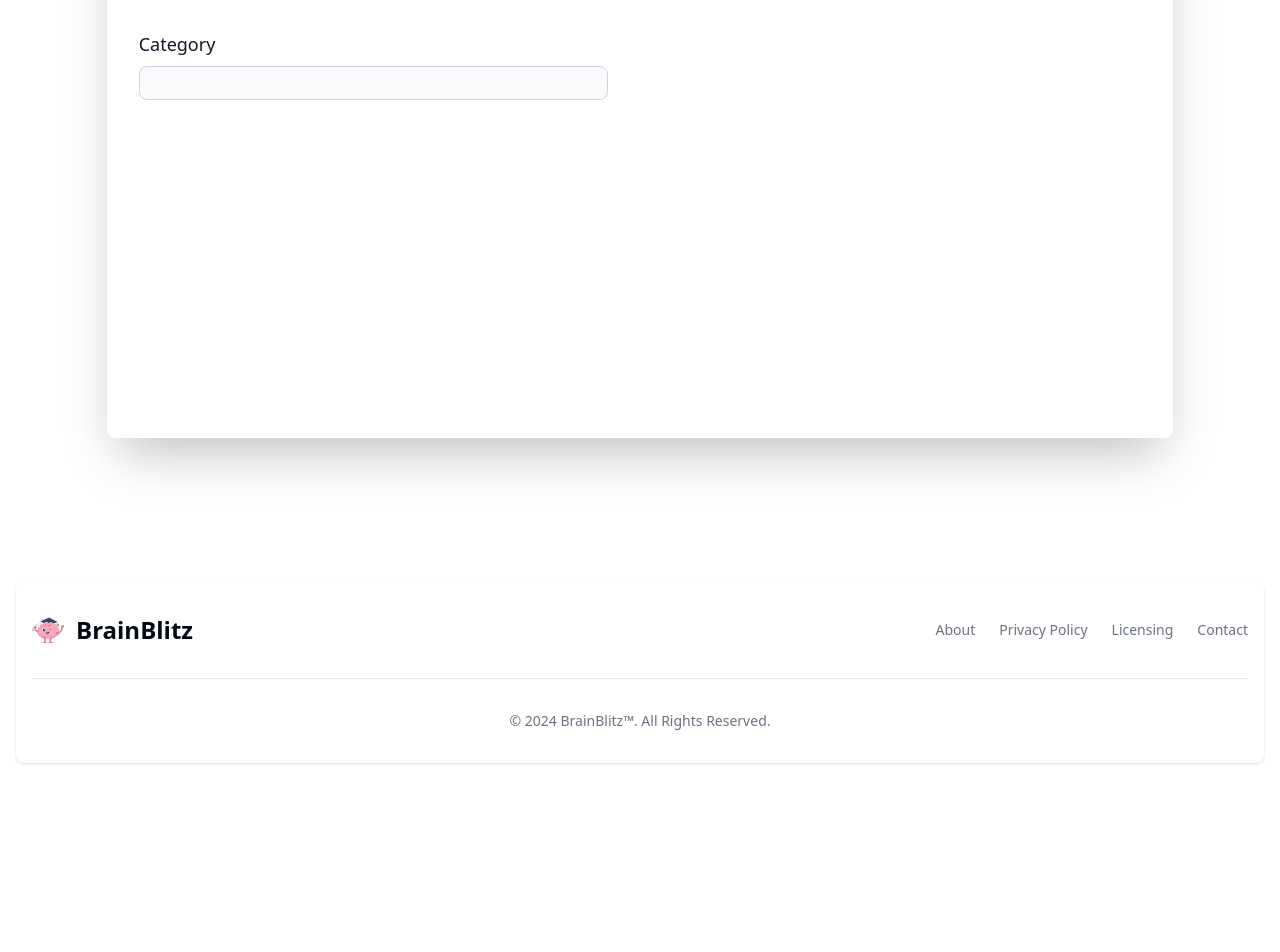
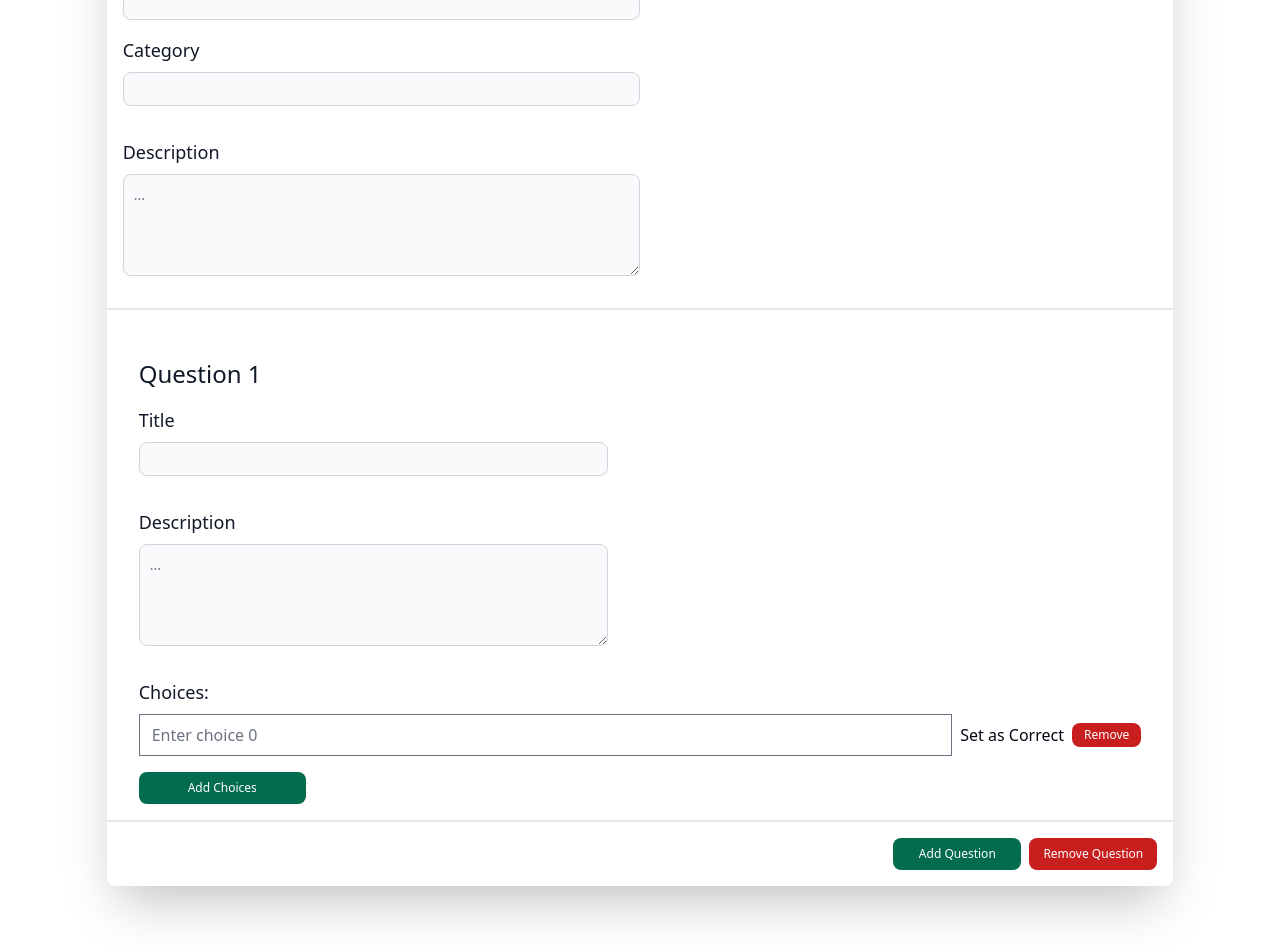
Before and after one commit to SSKiyan25/BrainBlitz, a Vue app: page /flashcard in a window 1280 px wide. Shown: the part 340-1292 px from the top of the page. Before the commit the page ends 1119 px from the top, so only its background shows below. Built offline with nearby package versions, Linux system fonts and the light colour scheme.

Commit message:
added flashcard functionality

```diff
--- a/index.html
+++ b/index.html
@@ -7,7 +7,7 @@
     <title>BrainBlitz</title>
   </head>
   <body>
-    <div id="app"></div>
+    <div id="app" class=""></div>
     <script type="module" src="/src/main.ts"></script>
   </body>
 </html>
--- a/src/App.vue
+++ b/src/App.vue
@@ -13,6 +13,13 @@ import {RouterView} from 'vue-router'
 </template>
 
 <style scoped>
+main{
+  padding-bottom:60px;
+}
+footer{
+  bottom:0;
+
+}
 .logo {
   height: 6em;
   padding: 1.5em;
--- a/src/components/DashboardComponent.vue
+++ b/src/components/DashboardComponent.vue
@@ -1,6 +1,6 @@
 <template>
-  <div class="flex flex-col items-center justify-center h-screen pt-12 pb-24 box-border">
-    <div class="flex-auto rounded-lg shadow-2xl w-5/6">
+  <div class="flex flex-col items-center min-h-screen pt-24 pb-24 box-border">
+    <div class="flex-auto rounded-lg shadow-2xl w-5/6 overflow-auto">
       <div class="flex items-center justify-between px-8 py-8 mt-4 border-b-2">
         <h4 class="text-2xl font-bold dark:text-black">FlashCards</h4>
         <router-link to="/flashcard">
--- a/src/components/Forms/FlashCard.vue
+++ b/src/components/Forms/FlashCard.vue
@@ -1,16 +1,108 @@
 <template>
-  <div class="flex flex-col items-center justify-center h-screen pt-12 pb-24 box-border">
-    <div class="flex-auto rounded-lg shadow-2xl w-5/6">
-      <div class="flex items-center justify-between px-8 py-8 mt-4 border-b-2">
-        <h4 class="text-2xl font-bold dark:text-black">Make Your FlashCard!</h4>
+  <div class="flex flex-col items-center min-h-screen pt-24 pb-24 box-border">
+    <div class="flex-auto rounded-lg shadow-2xl w-5/6 overflow-auto flex flex-col">
+      <div class="flex items-center justify-start px-8 py-8 mt-4 border-b-2">
+        <img src="/1.png" class="h-24" alt="Logo" />
+        <h4 class="text-2xl px-4 font-bold dark:text-black">Make Your FlashCard!</h4>
       </div>
-      <div class="w-1/2 px-8 py-8">
+      <div class="w-full mt-4 mb-8 border-b-2 px-4">
           <label for="small-input" class="block mb-2 text-lg font-medium text-gray-900 dark:text-white">Title</label>
-          <input type="text" id="small-input" class="block w-full p-2 text-gray-900 border border-gray-300 rounded-lg bg-gray-50 text-xs focus:ring-blue-500 focus:border-blue-500 dark:bg-gray-700 dark:border-gray-600 dark:placeholder-gray-400 dark:text-white dark:focus:ring-blue-500 dark:focus:border-blue-500">
-          <label for="small-input" class="block mb-2 text-lg font-medium text-gray-900 dark:text-white mt-8">Category</label>
-          <input type="text" id="small-input" class="block w-full p-2 text-gray-900 border border-gray-300 rounded-lg bg-gray-50 text-xs focus:ring-blue-500 focus:border-blue-500 dark:bg-gray-700 dark:border-gray-600 dark:placeholder-gray-400 dark:text-white dark:focus:ring-blue-500 dark:focus:border-blue-500">
+          <input type="text" class="block w-1/2 p-2 text-gray-900 border border-gray-300 rounded-lg bg-gray-50 text-xs focus:ring-blue-500 focus:border-blue-500 dark:bg-gray-700 dark:border-gray-600 dark:placeholder-gray-400 dark:text-white dark:focus:ring-blue-500 dark:focus:border-blue-500">
+          <label for="small-input" class="block mb-2 text-lg font-medium text-gray-900 dark:text-white mt-4">Category</label>
+          <input type="text" class="block w-1/2 p-2 text-gray-900 border border-gray-300 rounded-lg bg-gray-50 text-xs focus:ring-blue-500 focus:border-blue-500 dark:bg-gray-700 dark:border-gray-600 dark:placeholder-gray-400 dark:text-white dark:focus:ring-blue-500 dark:focus:border-blue-500">
+          <label for="small-input" class="block mb-2 text-lg font-medium text-gray-900 dark:text-white mt-8">Description</label>
+          <textarea id="message" rows="4" class="block p-2.5 w-1/2 text-sm text-gray-900 bg-gray-50 rounded-lg border border-gray-300 focus:ring-blue-500 focus:border-blue-500 dark:bg-gray-700 dark:border-gray-600 dark:placeholder-gray-400 dark:text-white dark:focus:ring-blue-500 dark:focus:border-blue-500 mb-8" placeholder="..."></textarea>
+      </div>
+      <div v-for="(question, questionIndex) in questions" :key="questionIndex">
+        <div class="w-1/2 px-8 py-4">
+          <label for="small-input" class="block mb-4 text-2xl font-medium text-gray-900 dark:text-white">Question {{ questionIndex + 1 }}</label>
+          <label for="small-input" class="block mb-2 text-lg font-medium text-gray-900 dark:text-white">Title</label>
+          <input v-model="question.title" type="text" class="block w-full p-2 text-gray-900 border border-gray-300 rounded-lg bg-gray-50 text-xs focus:ring-blue-500 focus:border-blue-500 dark:bg-gray-700 dark:border-gray-600 dark:placeholder-gray-400 dark:text-white dark:focus:ring-blue-500 dark:focus:border-blue-500">
+          <label for="small-input" class="block mb-2 text-lg font-medium text-gray-900 dark:text-white mt-8">Description</label>
+          <textarea v-model="question.description" id="message" rows="4" class="block p-2.5 w-full text-sm text-gray-900 bg-gray-50 rounded-lg border border-gray-300 focus:ring-blue-500 focus:border-blue-500 dark:bg-gray-700 dark:border-gray-600 dark:placeholder-gray-400 dark:text-white dark:focus:ring-blue-500 dark:focus:border-blue-500" placeholder="..."></textarea>
         </div>
+        <div class="w-full border-b-2 px-8 py-4">
+          <div class="w-full">
+            <label for="small-input" class="block mb-2 text-lg font-medium text-gray-900 dark:text-white">Choices:</label>
+            <div class="flex flex-col w-full justify-center">
+              <div v-for="(choice, choiceIndex) in question.choices" :key="choiceIndex" class="mb-4">
+                <div class="flex items-center justify-between">
+                  <input v-model="choice.text" :id="'choice-' + choiceIndex" type="text" class="form-input flex-grow text-gray-800 dark:text-gray-300 dark:bg-gray-800 dark:border-gray-700 focus:border-blue-400 focus:outline-none focus:shadow-outline-blue dark:focus:shadow-outline-gray" :placeholder="'Enter choice ' + choiceIndex">
+                  <button type="button" class="ml-2" @click="setCorrectChoice(question, choiceIndex)" :disabled="question.correctChoice !== null && question.correctChoice !== choiceIndex">
+                    {{ question.correctChoice === choiceIndex ? 'Correct Choice' : 'Set as Correct' }}
+                  </button>
+                  <button type="button" class="text-xs px-3 py-1 text-white bg-red-700 hover:bg-red-800 focus:outline-none focus:ring-2 focus:ring-green-300 font-medium rounded-lg text-center ml-2 dark:bg-red-600 dark:hover:bg-red-700 dark:focus:ring-green-800" @click="removeChoice(question, choiceIndex)">Remove</button>
+                </div>
+              </div>
+              <button type="button" class="text-xs px-3 py-2 w-1/6 text-white bg-green-700 hover:bg-green-800 focus:outline-none focus:ring-2 focus:ring-green-300 font-medium rounded-lg text-center dark:bg-green-600 dark:hover:bg-green-700 dark:focus:ring-green-800" @click="addChoice(question)">Add Choices</button>
+            </div>
+          </div>
+        </div>
+        <div class="w-full flex items-center justify-end space-x-2 mb-4 pr-4">
+          <button type="button" class="text-xs px-3 py-2 w-[128px] mt-4 justify-center text-white bg-green-700 hover:bg-green-800 focus:outline-none focus:ring-2 focus:ring-green-300 font-medium rounded-lg text-center dark:bg-green-600 dark:hover:bg-green-700 dark:focus:ring-green-800" @click="addQuestion">Add Question</button>
+          <button type="button" class="text-xs px-3 py-2 w-[128px] mt-4 justify-center text-white bg-red-700 hover:bg-red-800 focus:outline-none focus:ring-2 focus:ring-red-300 font-medium rounded-lg text-center dark:bg-red-600 dark:hover:bg-red-700 dark:focus:ring-red-800" @click="removeQuestion(questionIndex)">Remove Question</button>
+        </div>
+      </div>
+
     </div>
-
   </div>
 </template>
+
+<script setup lang="ts">
+  import { onMounted, ref } from 'vue'
+  import { initFlowbite } from 'flowbite'
+
+  onMounted(() => {
+    initFlowbite();
+  })
+
+  interface Choice {
+    text: string;
+    isCorrect: boolean;
+  }
+
+  interface Question {
+    title: string;
+    description: string;
+    choices: Choice[];
+    correctChoice: number | null;
+  }
+
+  const questions = ref<Question[]>([
+    {
+      title: '',
+      description: '',
+      choices: [{ text: '', isCorrect: false }],
+      correctChoice: null
+    }
+  ]);
+
+  const addQuestion = () => {
+    questions.value.push({
+      title: '',
+      description: '',
+      choices: [{ text: '', isCorrect: false }],
+      correctChoice: null
+    });
+  };
+
+  const addChoice = (question: Question) => {
+    question.choices.push({ text: '', isCorrect: false });
+  };
+
+  const removeChoice = (question: Question, index: number) => {
+    question.choices.splice(index, 1);
+    if (question.correctChoice === index) question.correctChoice = null;
+  };
+
+  const setCorrectChoice = (question: Question, index: number) => {
+    if (question.correctChoice === index) {
+      question.correctChoice = null;
+    } else {
+      question.correctChoice = index;
+    }
+  };
+  const removeQuestion = (index: number) => {
+    questions.value.splice(index, 1);
+  };
+</script>
--- a/src/components/NavigationBar.vue
+++ b/src/components/NavigationBar.vue
@@ -1,9 +1,9 @@
 <template>
-<nav class="bg-[#3F2E3E] dark:bg-gray-900 border-b-2 border-[#331D2C]">
+<nav class="bg-[#3F2E3E] dark:bg-gray-900 border-b-2 border-[#331D2C] top-0 w-full fixed height-[60px]">
     <div class="flex flex-wrap items-center justify-between max-w-screen md:mx-8 mx-auto  p-4 shadow-lg">
       <div class="flex flex-row">
           <a href="/" class="flex items-center space-x-3 rtl:space-x-reverse">
-              <img src="/2.png" class="h-8" alt="Flowbite Logo" />
+              <img src="/2.png" class="h-8" alt="Logo" />
               <span class="self-center text-2xl font-semibold whitespace-nowrap text-white">BrainBlitz</span>
           </a>
           <div id="mega-menu-icons" class="items-center justify-between hidden w-full md:flex md:w-auto mx-8 md:order-1">
--- a/src/router/index.ts
+++ b/src/router/index.ts
@@ -3,7 +3,7 @@ import LaunchPage from '../views/LaunchPageView.vue'
 import Login from '../views/LoginView.vue'
 import SignUp from '../views/SignUpView.vue'
 import Dashboard from '../views/DashboardView.vue'
-import FlashCard from '../views/FlashCardView.vue'
+import FlashCards from '../components/Forms/FlashCard.vue'
 
 const routes: RouteRecordRaw[] = [
   {
@@ -29,7 +29,7 @@ const routes: RouteRecordRaw[] = [
   {
     path: '/flashcard',
     name: 'FlashCard',
-    component: FlashCard,
+    component: FlashCards,
   },
   // Add more routes here
 ];
--- a/src/views/FlashCardView.vue
+++ /dev/null
@@ -1,13 +0,0 @@
-<script setup lang="ts">
-  import FlashCard from '../components/Forms/FlashCard.vue'
-  import { onMounted } from 'vue'
-  import { initFlowbite } from 'flowbite'
-
-  onMounted(() => {
-    initFlowbite();
-  })
-</script>
-
-<template>
-  <FlashCard />
-</template>
```
